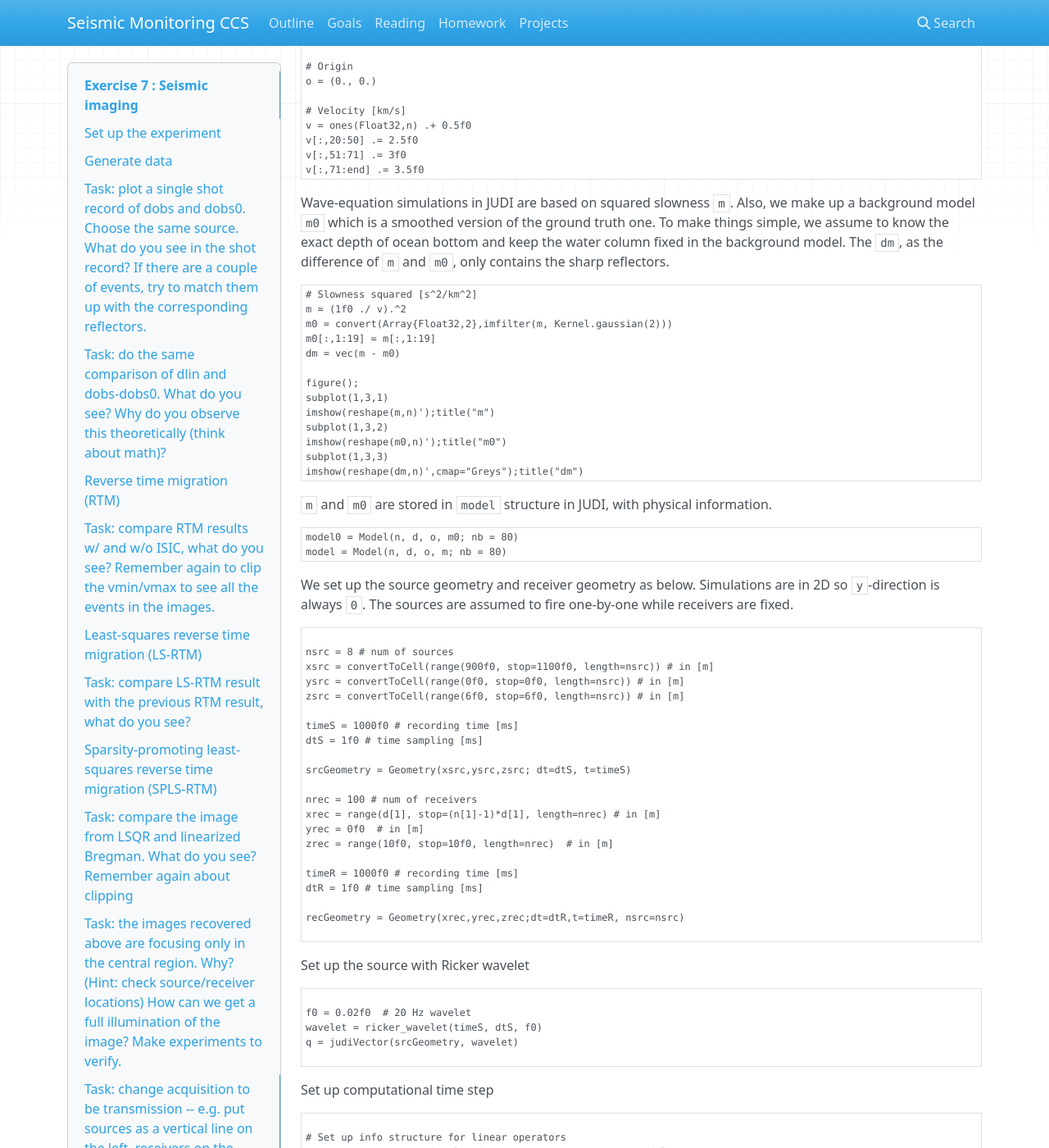
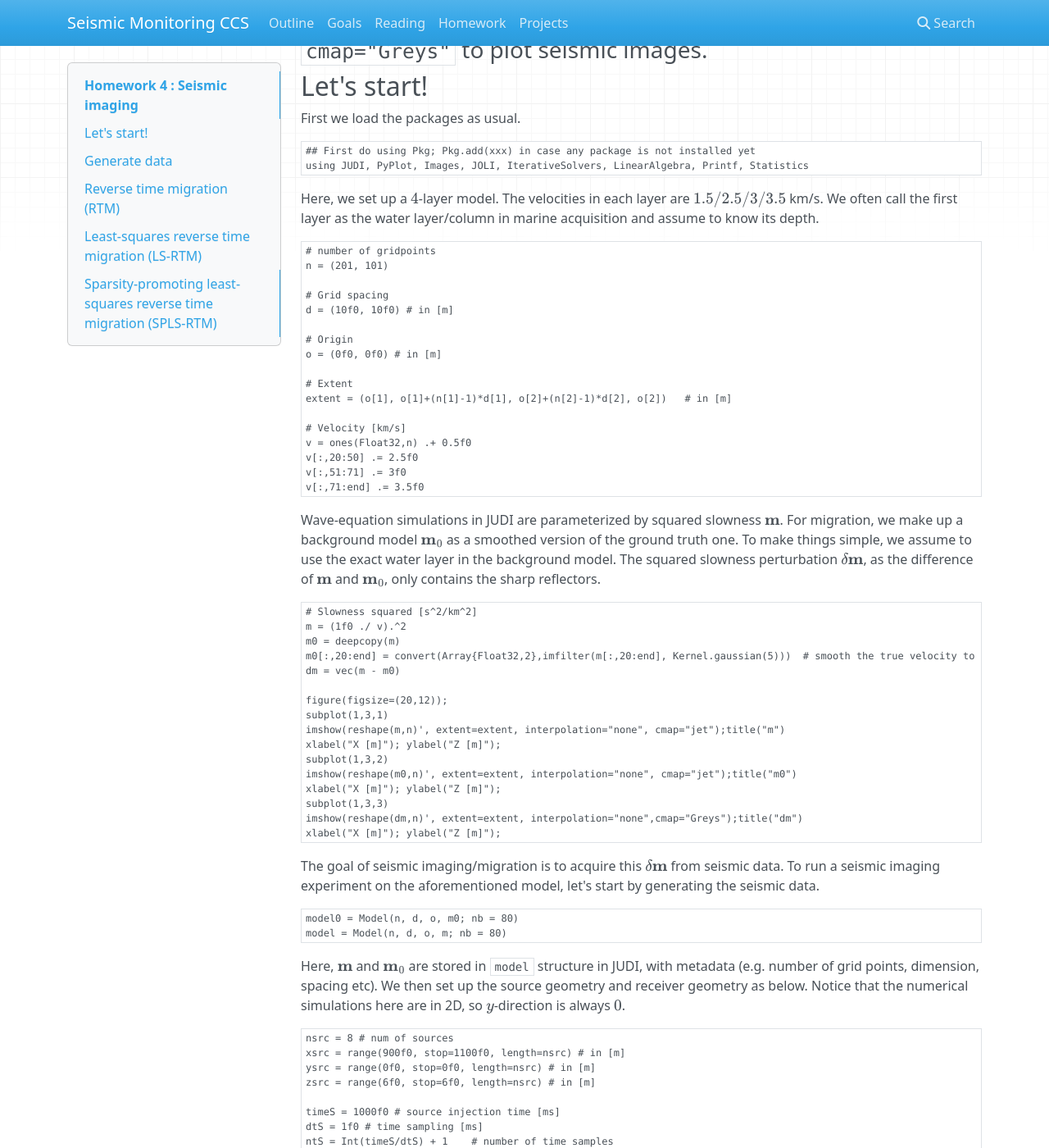
Before and after one commit to flexie/eas-4803-8803-ccs, an MkDocs documentation site: the page built from docs/Assignments/Exercise7.md, in a window 1280 px wide and 1400 px high, scrolled down 890 px. Shown: the whole window at 82% size. Built offline with MkDocs 1.6.1, drawn with Linux system fonts in a browser that asks for light colours; nearby versions of some CDN libraries; old or Windows-style settings are respelled for this version of MkDocs; some of the changed text lies outside the part shown.

Commit message:
add homework 4

````diff
--- a/docs/Assignments/Exercise7.md
+++ b/docs/Assignments/Exercise7.md
@@ -1,10 +1,10 @@
 
-# Exercise 7 : Seismic imaging
+# Homework 4 : Seismic imaging
 
 In this exercise, we conduct a small 2D seismic imaging experiment on a 4-layer model example with [JUDI](https://github.com/slimgroup/JUDI.jl). We suggest you use a Docker image to run the experiment so that software packages are properly installed. To use the docker image, first install docker. Then, in the terminal, do
 
 ```bash
-docker run -p 8888:8888 ddjj1118/judi_eas_project:v4.0
+docker run -p 8888:8888 ziyiyin97/ccs-env:v4.4
 ```
 
 Running this command will produce an output that looks like
@@ -20,32 +20,35 @@ Running this command will produce an output that looks like
 Copy paste the URL in your browser and replace `(af637030c092 or 127.0.0.1)` by `localhost`.
 You will then be directed to a jupyter folder that contains the notebooks for the projects.
 
-First, make sure we have the latest version of [Devito](https://www.devitoproject.org) installed. You can do this by click NEW, then go for TERMINAL in the browser with jupyter folder, then do
+Then, we can create a new julia script and run the experiment in it. A couple of things before we go into the details:
 
-```bash
-pip install devito==4.3
-```
+### 1. Try to give your interpretation to every figure you plot. What is each event in the figure?
+### 2. Plotting is hard. When you make plots, make sure you use the correct labels and units so that images are in meters, data is in seconds. Also make sure you clip the image by `vmin` and `vmax` keywords in `imshow` function so that you see all the events in the image.
+### 3. To plot seismic data and images (e.g. RTM), we always put `vmin = -vmax` so that $0$ is at the center in your colorscale. Generally, we use `cmap="seismic"` to plot seismic data, `cmap="Greys"` to plot seismic images.
 
-Then, we can create a new julia script and run the experiment in it.
+## Let's start!
 
-## Set up the experiment
+First we load the packages as usual.
 
 ```julia
-## First do using Pkg; Pkg.add(xxx); Pkg.update(xxx) to make sure they are installed and in the latest version
+## First do using Pkg; Pkg.add(xxx) in case any package is not installed yet
 using JUDI, PyPlot, Images, JOLI, IterativeSolvers, LinearAlgebra, Printf, Statistics
 ```
 
-Here, we set up a ``4``-layer model, where the velocities in each layer are ``1.5/2.5/3/3.5`` km/s. We often refer the first layer as the water layer/column in marine acquisition.
+Here, we set up a $4$-layer model. The velocities in each layer are $1.5/2.5/3/3.5$ km/s. We often call the first layer as the water layer/column in marine acquisition and assume to know its depth.
 
 ```julia
 # number of gridpoints
 n = (201, 101)
 
 # Grid spacing
-d = (10.0, 10.0)
+d = (10f0, 10f0) # in [m]
 
 # Origin
-o = (0., 0.)
+o = (0f0, 0f0) # in [m]
+
+# Extent
+extent = (o[1], o[1]+(n[1]-1)*d[1], o[2]+(n[2]-1)*d[2], o[2])   # in [m]
 
 # Velocity [km/s]
 v = ones(Float32,n) .+ 0.5f0
@@ -54,44 +57,47 @@ v[:,51:71] .= 3f0
 v[:,71:end] .= 3.5f0
 ```
 
-Wave-equation simulations in JUDI are based on squared slowness ``m``. Also, we make up a background model ``m0`` which is a smoothed version of the ground truth one. To make things simple, we assume to know the exact depth of ocean bottom and keep the water column fixed in the background model. The ``dm``, as the difference of ``m`` and ``m0``, only contains the sharp reflectors.
+Wave-equation simulations in JUDI are parameterized by squared slowness $\mathbf{m}$. For migration, we make up a background model $\mathbf{m}_0$ as a smoothed version of the ground truth one. To make things simple, we assume to use the exact water layer in the background model. The squared slowness perturbation $\delta\mathbf{m}$, as the difference of $\mathbf{m}$ and $\mathbf{m}_0$, only contains the sharp reflectors.
 
 ```julia
 # Slowness squared [s^2/km^2]
 m = (1f0 ./ v).^2
-m0 = convert(Array{Float32,2},imfilter(m, Kernel.gaussian(2)))
-m0[:,1:19] = m[:,1:19]
+m0 = deepcopy(m)
+m0[:,20:end] = convert(Array{Float32,2},imfilter(m[:,20:end], Kernel.gaussian(5)))  # smooth the true velocity to get m0
 dm = vec(m - m0)
 
-figure();
+figure(figsize=(20,12));
 subplot(1,3,1)
-imshow(reshape(m,n)');title("m")
+imshow(reshape(m,n)', extent=extent, interpolation="none", cmap="jet");title("m")
+xlabel("X [m]"); ylabel("Z [m]");
 subplot(1,3,2)
-imshow(reshape(m0,n)');title("m0")
+imshow(reshape(m0,n)', extent=extent, interpolation="none", cmap="jet");title("m0")
+xlabel("X [m]"); ylabel("Z [m]");
 subplot(1,3,3)
-imshow(reshape(dm,n)',cmap="Greys");title("dm")
+imshow(reshape(dm,n)', extent=extent, interpolation="none",cmap="Greys");title("dm")
+xlabel("X [m]"); ylabel("Z [m]");
 ```
 
-``m`` and ``m0`` are stored in ``model`` structure in JUDI, with physical information.
+The goal of seismic imaging/migration is to acquire this $\delta\mathbf{m}$ from seismic data. To run a seismic imaging experiment on the aforementioned model, let's start by generating the seismic data.
 
 ```julia
 model0 = Model(n, d, o, m0; nb = 80)
 model = Model(n, d, o, m; nb = 80)
 ```
 
-We set up the source geometry and receiver geometry as below. Simulations are in 2D so ``y``-direction is always ``0``. The sources are assumed to fire one-by-one while receivers are fixed.
+Here, $\mathbf{m}$ and $\mathbf{m}_0$ are stored in ``model`` structure in JUDI, with metadata (e.g. number of grid points, dimension, spacing etc). We then set up the source geometry and receiver geometry as below. Notice that the numerical simulations here are in 2D, so $y$-direction is always $0$.
 
 ```julia
+nsrc = 8 # num of sources
+xsrc = range(900f0, stop=1100f0, length=nsrc) # in [m]
+ysrc = range(0f0, stop=0f0, length=nsrc) # in [m]
+zsrc = range(6f0, stop=6f0, length=nsrc) # in [m]
 
-nsrc = 8 # num of sources
-xsrc = convertToCell(range(900f0, stop=1100f0, length=nsrc)) # in [m]
-ysrc = convertToCell(range(0f0, stop=0f0, length=nsrc)) # in [m]
-zsrc = convertToCell(range(6f0, stop=6f0, length=nsrc)) # in [m]
+timeS = 1000f0 # source injection time [ms]
+dtS = 1f0 # time sampling [ms]
+ntS = Int(timeS/dtS) + 1    # number of time samples
 
-timeS = 1000f0 # recording time [ms]
-dtS = 1f0 # time sampling [ms]
-
-srcGeometry = Geometry(xsrc,ysrc,zsrc; dt=dtS, t=timeS)
+srcGeometry = Geometry(convertToCell(xsrc),convertToCell(ysrc),convertToCell(zsrc); dt=dtS, t=timeS)
 
 nrec = 100 # num of receivers
 xrec = range(d[1], stop=(n[1]-1)*d[1], length=nrec) # in [m]
@@ -100,38 +106,36 @@ zrec = range(10f0, stop=10f0, length=nrec)  # in [m]
 
 timeR = 1000f0 # recording time [ms]
 dtR = 1f0 # time sampling [ms]
+ntR = Int(timeR/dtR) + 1    # number of time samples
 
 recGeometry = Geometry(xrec,yrec,zrec;dt=dtR,t=timeR, nsrc=nsrc)
-
 ```
 
 Set up the source with Ricker wavelet
 
 ```julia
-
-f0 = 0.02f0  # 20 Hz wavelet
+f0 = 0.015f0  # 15 Hz wavelet
 wavelet = ricker_wavelet(timeS, dtS, f0)
-q = judiVector(srcGeometry, wavelet)
-
+q = judiVector(srcGeometry, wavelet)    # source
 ```
 
 Set up computational time step
 
 ```julia
-
 # Set up info structure for linear operators
 ntComp = get_computational_nt(srcGeometry, recGeometry, model)
 info = Info(prod(n), nsrc, ntComp)
-
 ```
 
-Set up forward modeling operators in ground truth velocity, background velocity, and migration operator
+Set up forward modeling operators in ground truth velocity, background velocity, and migration operator --- these are linear operators!!
 
 ```julia
-F = judiModeling(info, model, srcGeometry, recGeometry) # forward modeling w/ true model
-F0 = judiModeling(info, model0, srcGeometry, recGeometry) # forward modeling w/ background model
+F = judiModeling(info, model, srcGeometry, recGeometry; options=Options(isic=true)) # forward modeling w/ true model
+F0 = judiModeling(info, model0, srcGeometry, recGeometry; options=Options(isic=true)) # forward modeling w/ background model
 J = judiJacobian(F0,q) # demigration operator (adjoint of J is migration)
 ```
+
+### *Task: please plot the sources/receivers overlaying on the true velocity model. Use `scatter` to plot scatter points in an image. Where are the sources and receivers?*
 
 ## Generate data
 
@@ -142,13 +146,16 @@ dobs = F*q
 dobs0 = F0*q
 ```
 
-## *Task: plot a single shot record of ``dobs`` and ``dobs0``. Choose the same source. What do you see in the shot record? If there are a couple of events, try to match them up with the corresponding reflectors.*
+### *Task: plot a single shot record of ``dobs`` and ``dobs0``. Choose the same source. What do you see in the shot record? If there are a couple of events, try to match them up with the corresponding reflectors.*
 
 ```julia
 # hint: seismic data is as a judiVector
-# you can do this by figure();imshow(dobs.data[1],vmin=-0.02*norm(dobs.data[1],Inf),cmap="seismic",vmax=0.02*norm(dobs.data[1],Inf),aspect="auto")
+# you can access its value by, e.g.
+
+figure(figsize=(20,12));imshow(dobs.data[1],extent=(1, nrec, (ntR-1)*dtR, 0f0), vmin=-0.02*norm(dobs.data[1],Inf),cmap="seismic",vmax=0.02*norm(dobs.data[1],Inf),aspect="auto")
+xlabel("receiver no.");ylabel("[ms]");
+
 # This plots the shot record in correct velocity generated by the 1st source
-# IMPORTANT: always adjust vmin, vmax, aspect so that we can see the events clearly
 ```
 
 You can also generate a linearized shot record by
@@ -157,38 +164,29 @@ You can also generate a linearized shot record by
 dlin = J*dm
 ```
 
-## *Task: do the same comparison of ``dlin`` and ``dobs-dobs0``. What do you see? Why do you observe this theoretically (think about math)?*
+### *Task: plot a shot record from ``dlin`` and ``dobs-dobs0``. What do you see? Why do you observe this theoretically (think about math)?*
 
 ## Reverse time migration (RTM)
 
-From now on, we will only focusing on migrating the linearized data for simplicity. First, we can try reverse time migration by
+From now on, we will only focusing on imaging the linearized data for simplicity. First, we can try reverse time migration by
 
 ```julia
-rtm1 = J'*dlin
+rtm = J'*dlin
 ```
 
-To make the RTM image cleaner and with higher quality, [Witte et al](https://slim.gatech.edu/Publications/Public/Conferences/EAGE/2017/witte2017EAGEspl/witte2017EAGEspl.html) developed an inverse-scattering imaging condition (ISIC), which has been incorporated in JUDI.
+### *Task: compare RTM results w/ the correct squared slowness perturbation ``dm``, what do you see and what is your interpretation on the result?*
 
 ```julia
-J.options.isic = true
-rtm2 = J'*dlin
-```
-
-## *Task: compare RTM results w/ and w/o ISIC, what do you see? Remember again to clip the vmin/vmax to see all the events in the images.*
-
-```julia
-# hint: rtm1/rtm2 are PhysicalParameters. Do rtm1.data, rtm2.data to access the value. Again take care of vmin, vmax, aspect of plotting.
+# hint: rtm is not a matrix, but a PhysicalParameters (a data structure). Do rtm.data to access the value. Again take care of vmin, vmax, aspect of plotting.
 ```
 
 ## Least-squares reverse time migration (LS-RTM)
 
 Seismic imaging researchers are not always satisfied with RTM. Seismic imaging basically solves the optimization problem
 
-```math
-\min_{\mathbf{\delta m}} \frac{1}{2}\sum_{i=1}^{n_s}\|\mathcal{J}_i\mathbf{\delta m} - \mathbf{\delta d}\|_2^2
-```
+$\min_{\mathbf{\delta m}} \|\mathbf{J}\mathbf{\delta m} - \mathbf{\delta d}\|_2^2$
 
-where RTM is only taking a full gradient of the objective w.r.t. ``\delta m``. To get better images, we can minimize the objective by LSQR and apply a right preconditioner
+where RTM is only taking a full gradient of the objective w.r.t. $\delta \mathbf{m}$. To get better images, we can minimize the objective by LSQR and apply a right preconditioner
 
 ```julia
 
@@ -204,39 +202,20 @@ x1 = 0f0 .* model0.m
 lsqr!(x1,J*Mr,dlin;maxiter=2,atol=0f0,verbose=true)
 ```
 
-The final solution is given by ``Mr*x1`` (``Mr`` is a right preconditioner so we are actually minimizing ``\frac{1}{2}\|\mathcal{J}\mathbf{M_r}\mathbf{x}- \mathbf{\delta d}\|_2^2``)
+The final solution is given by ``Mr*x1`` (``Mr`` is a right preconditioner so we are actually solving $\min_{\mathbf{x}}\|\mathbf{J}\mathbf{M}_r\mathbf{x}- \mathbf{\delta d}\|_2^2$)
 
-## *Task: compare LS-RTM result with the previous RTM result, what do you see?*
+### *Task: compare LS-RTM result with the previous RTM result, what do you see?*
 
 ## Sparsity-promoting least-squares reverse time migration (SPLS-RTM)
 
 The start-of-the-art imaging technique is to do LS-RTM while promoting sparsity of solution in Curvelet domain, see [Witte et al](https://slim.gatech.edu/content/compressive-least-squares-migration-fly-fourier-transforms). This can be achieved by linearized Bregman iterations, as shown below
 
 ```julia
-
 # Soft thresholding functions and Curvelet transform
 soft_thresholding(x::Array{Float64}, lambda) = sign.(x) .* max.(abs.(x) .- convert(Float64, lambda), 0.0)
 soft_thresholding(x::Array{Float32}, lambda) = sign.(x) .* max.(abs.(x) .- convert(Float32, lambda), 0f0)
 
-n = model0.n
-C0 = joCurvelet2D(n[1], 2*n[2]; zero_finest = false, DDT = Float32, RDT = Float64)
-
-function C_fwd(im, C, n)
-	im = hcat(reshape(im, n), reshape(im, n)[:, end:-1:1])
-	coeffs = C*vec(im)
-	return coeffs
-end
-
-function C_adj(coeffs, C, n)
-	im = reshape(C'*coeffs, n[1], 2*n[2])
-	return vec(im[:, 1:n[2]] .+ im[:, end:-1:n[2]+1])
-end
-
-C = joLinearFunctionFwd_T(size(C0, 1), n[1]*n[2],
-                          x -> C_fwd(x, C0, n),
-                          b -> C_adj(b, C0, n),
-                          Float32,Float64, name="Cmirrorext")
-
+C = joCurvelet2D(n[1], n[2]; zero_finest = false, DDT = Float32, RDT = Float64)
 
 src_list = Set(collect(1:nsrc))
 batchsize = 2
@@ -265,19 +243,20 @@ for j = 1:niter
     # Update variables and save snapshot
     global z -= t*g
     C_z = C*z
-    (j==1) && (global lambda = quantile(abs.(C_z), .95))   # estimate thresholding parameter in 1st iteration
+    (j==1) && (global lambda = quantile(abs.(C_z), .6))   # estimate thresholding parameter in 1st iteration
     global x2 = adjoint(C)*soft_thresholding(C_z, lambda)
 
     @printf("At iteration %d function value is %2.2e and step length is %2.2e \n", j, phi, t)
     @printf("Lambda is %2.2e \n", lambda)
 end
-
 ```
 
 The solution is given by ``Mr*x2``.
 
-## *Task: compare the image from LSQR and linearized Bregman. What do you see? Remember again about clipping*
+### *Task: try to explain what every line in the for-loop does, i.e. what is it calculating. You can also refer to Algorithm 2 in this [paper](https://slim.gatech.edu/Publications/Public/Journals/Geophysics/2019/witte2018cls/witte2018cls.pdf) for more details/explanations. If you have any question, let Francis know : )*
 
-## *Task: the images recovered above are focusing only in the central region. Why? (Hint: check source/receiver locations) How can we get a full illumination of the image? Make experiments to verify.*
+### *Task: Juxtapose 4 images: the true ``dm``, the RTM result, the LS-RTM result from LSQR, the sparsity-promoting LS-RTM from Linearized Bregman. What do you see? Remember, our goal is to get an image that is similar to the true ``dm``.*
 
-## *Task: change acquisition to be transmission -- e.g. put sources as a vertical line on the left, receivers on the right. Show what RTM image looks like. Is it the same as you got from the reflective seismic?*
+### *Task: The seismic images (except for the true ``dm``) above are focusing mainly in the central region. Why? (Hint: check source/receiver locations) How can we get a full illumination of the image? Make experiments to verify.*
+
+### *Task: change acquisition to be transmission -- e.g. put sources as a vertical line on the left, receivers on the right. Show what RTM image looks like. Describe your observations and try to interpret the result. Is it the same as you got from the reflection geometry?*
````
Also changed, not shown: other parts of docs/Assignments/Exercise7.md (+0 -1 lines), docs/Assignments/Exercise3.md (+1 -1 lines), docs/homework.md (+2 -0 lines).
